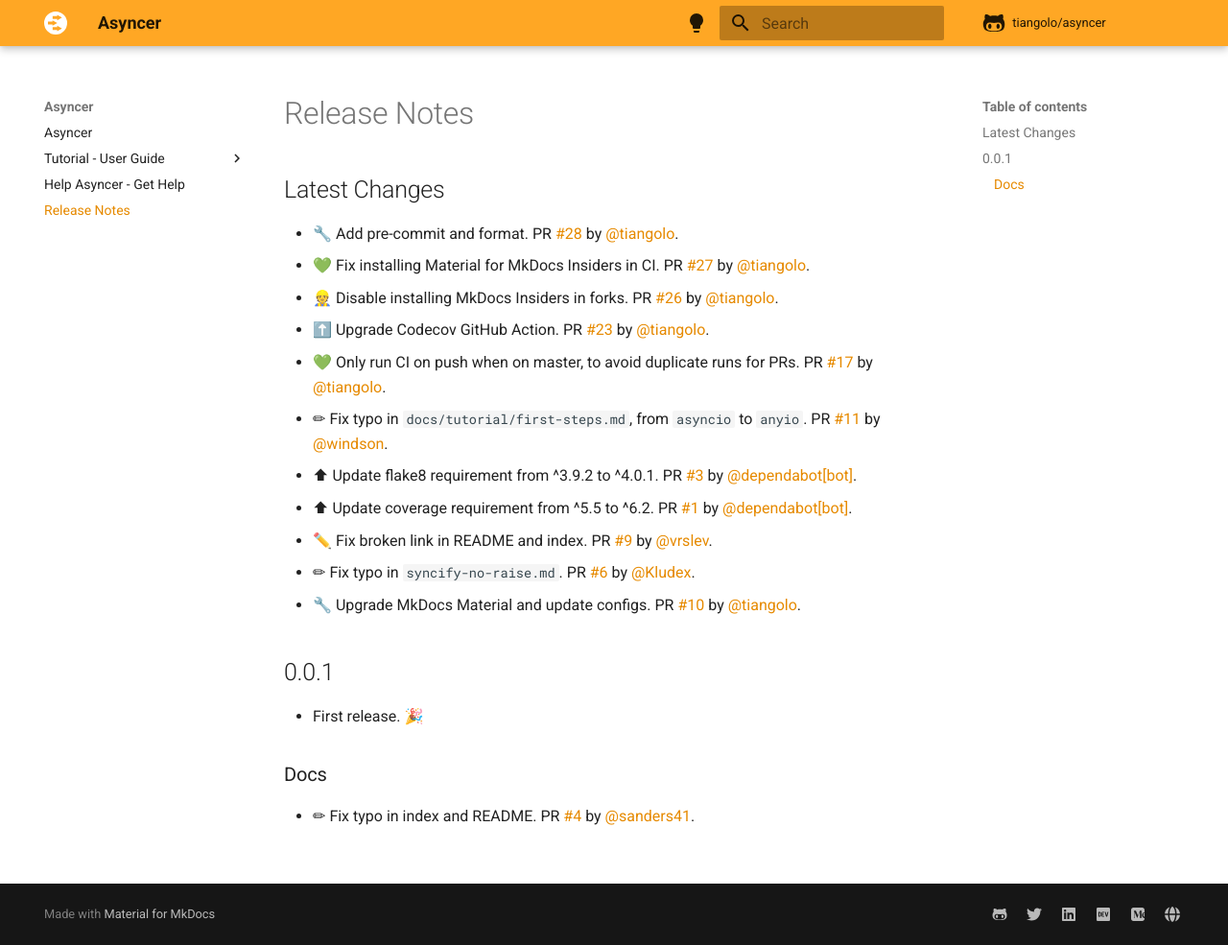
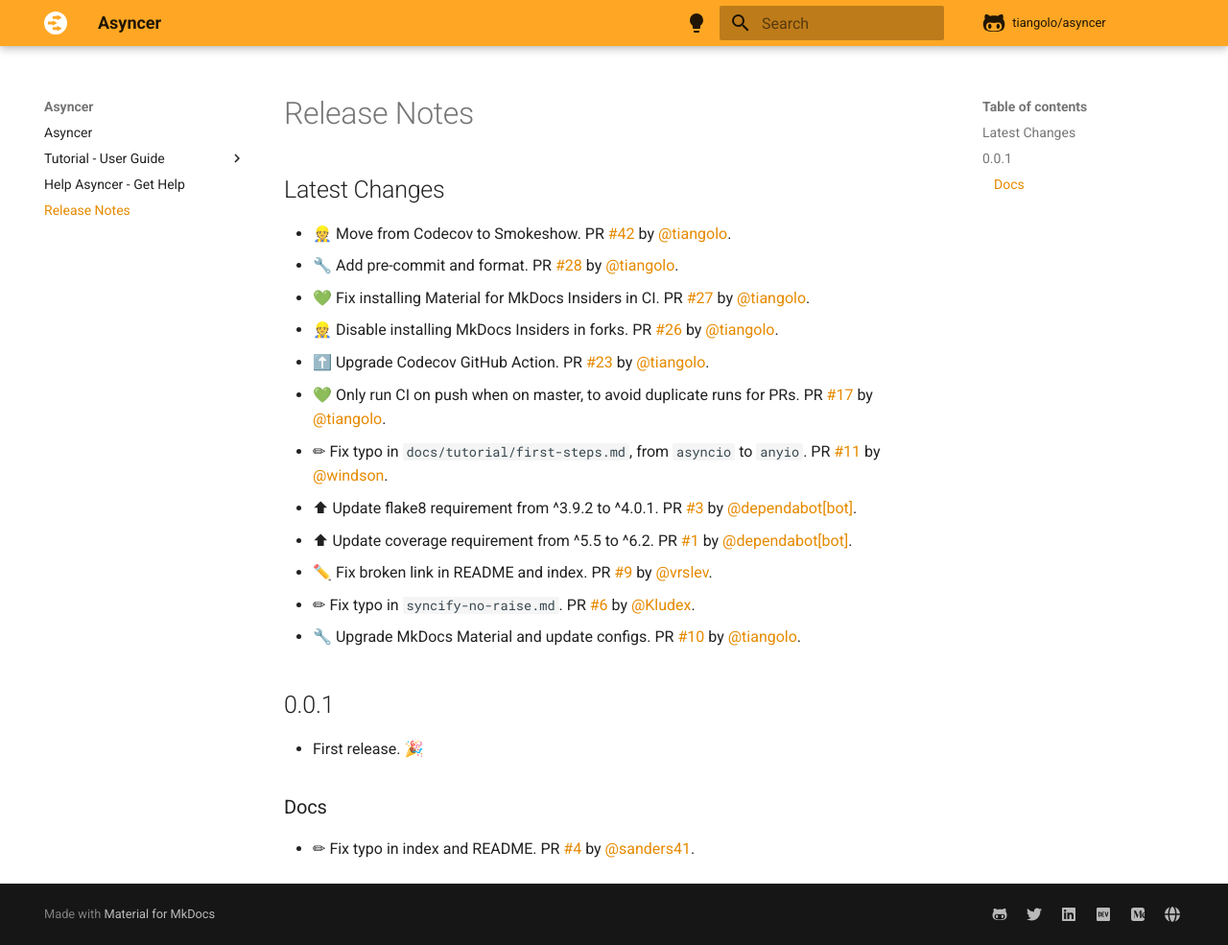
Before and after one commit to balintfrankas/fastapi-asyncer, an MkDocs documentation site: the page built from docs/release-notes.md, in a window 1280 px wide and 985 px high. Shown: the whole window at 96% size. Built offline with MkDocs 1.6.1 and Material for MkDocs 9.7.7, drawn with Linux system fonts in a browser that asks for light colours; comment, search, counter and statistics services are not loaded.

Commit message:
📝 Update release notes

```diff
--- a/docs/release-notes.md
+++ b/docs/release-notes.md
@@ -2,6 +2,7 @@
 
 ## Latest Changes
 
+* 👷 Move from Codecov to Smokeshow. PR [#42](https://github.com/tiangolo/asyncer/pull/42) by [@tiangolo](https://github.com/tiangolo).
 * 🔧 Add pre-commit and format. PR [#28](https://github.com/tiangolo/asyncer/pull/28) by [@tiangolo](https://github.com/tiangolo).
 * 💚 Fix installing Material for MkDocs Insiders in CI. PR [#27](https://github.com/tiangolo/asyncer/pull/27) by [@tiangolo](https://github.com/tiangolo).
 * 👷 Disable installing MkDocs Insiders in forks. PR [#26](https://github.com/tiangolo/asyncer/pull/26) by [@tiangolo](https://github.com/tiangolo).
```
